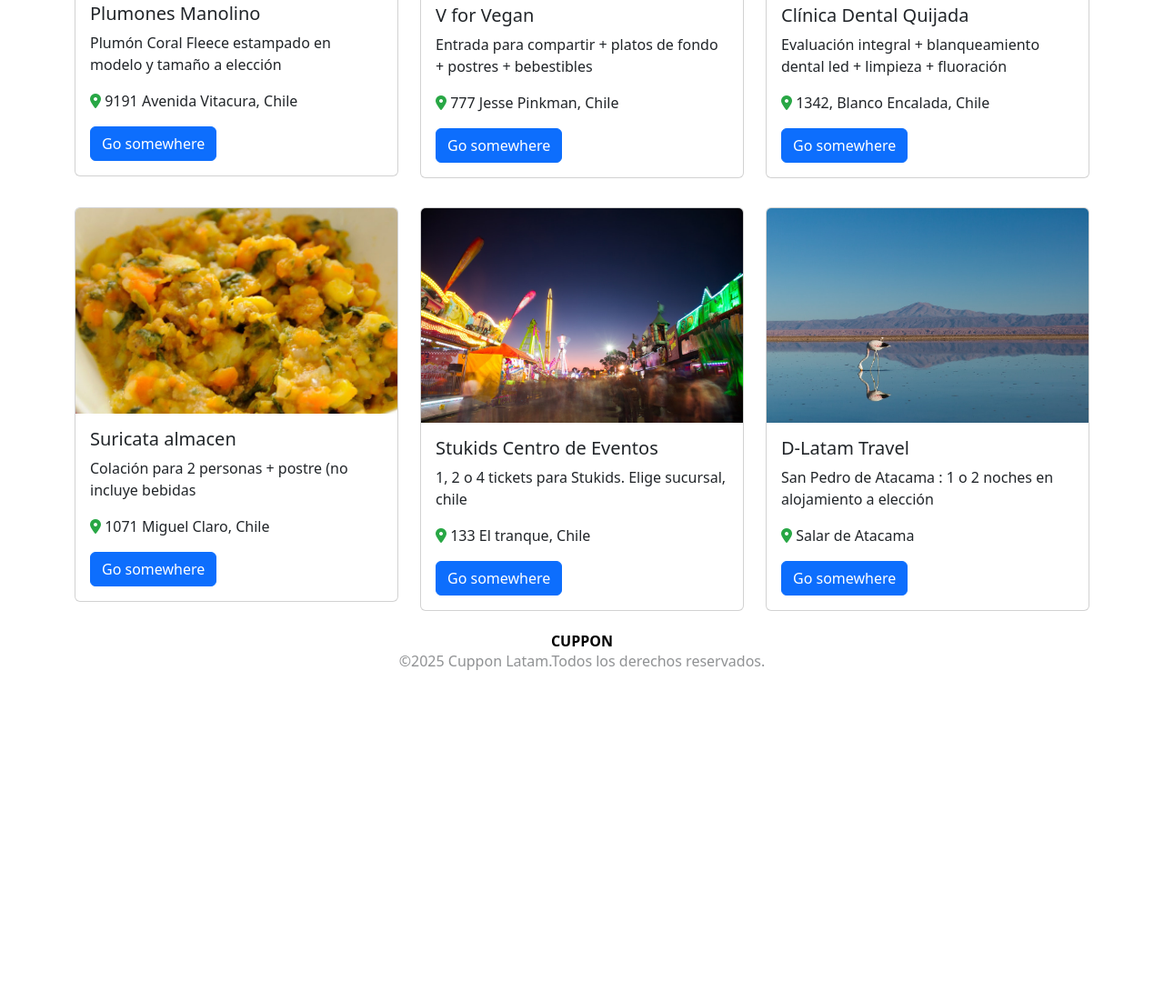
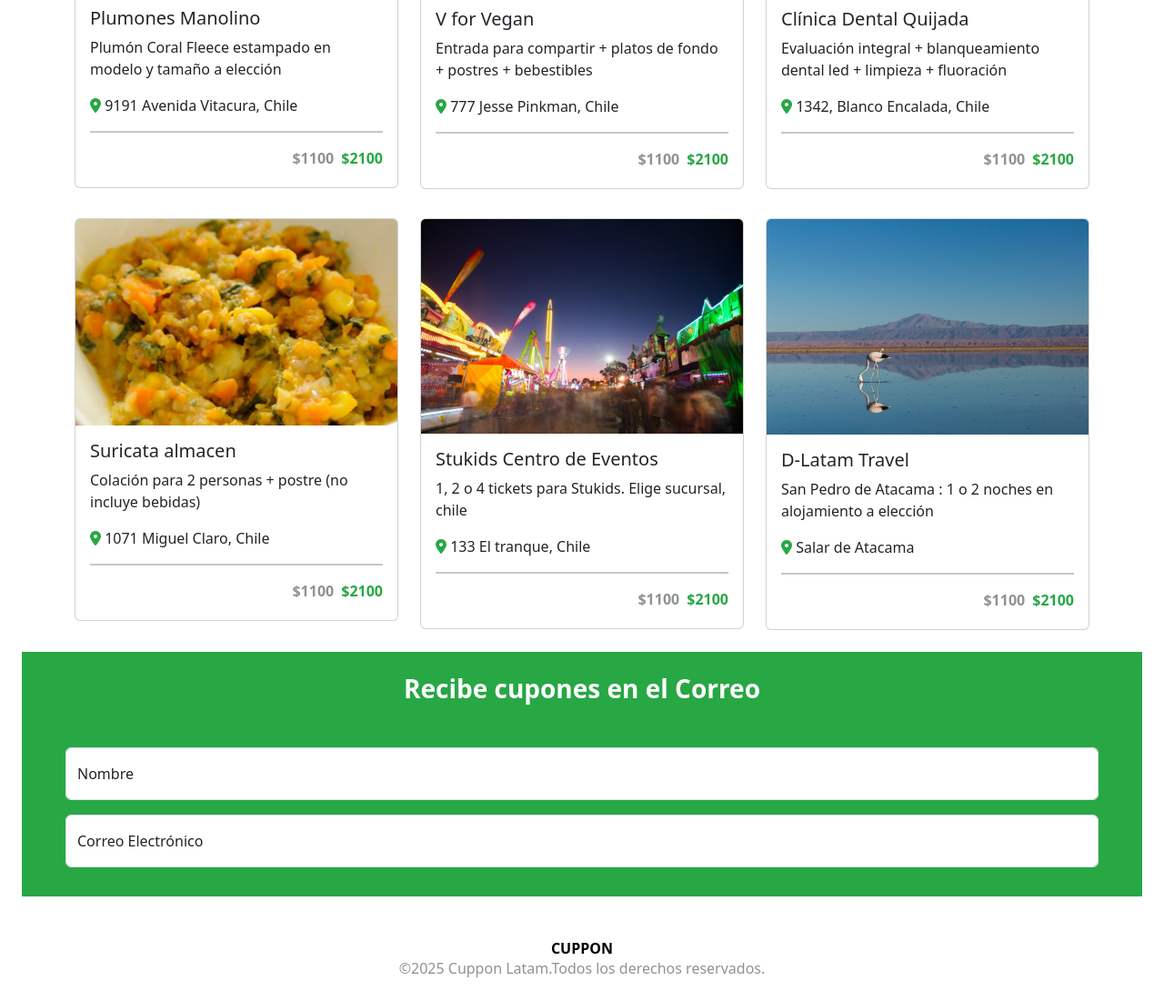
Before and after one commit to jonathangonzaleza/boostr, a plain HTML site: page index.html in a window 1280 px wide. Shown: the part 370-1471 px from the top of the page at 91% size. Before the commit the page ends 1133 px from the top, so only its background shows below. Drawn offline with nearby package versions, Linux system fonts and the light colour scheme.

Commit message:
some changes

```diff
--- a/assets/CSS/style.css
+++ b/assets/CSS/style.css
@@ -4,3 +4,10 @@
 
     background-color: #28A745 !important;
   }
+
+.text-cuppon {
+    /* --bs-bg-opacity: 1;
+    background-color: rgba(var(--bs-success-rgb), var(--bs-bg-opacity)) !important; */
+
+    color: #28A745 !important;
+  }
--- a/index.html
+++ b/index.html
@@ -53,9 +53,9 @@
 
   <!-- header -->
   <header>
-    <h3 class="text-body-tertiary text-center mt-3 mb-2pb-4">
-      Bienvenido a Chile!!
-    </h3>
+    <h2 class="text-body-tertiary fw-bold text-center mt-3 mb-2pb-4">
+      Servicios a tomar en cuenta en su estancia en Chile!!
+    </h2>
   </header>
 
 
@@ -72,7 +72,10 @@
               <h5 class="card-title">Plumones Manolino</h5>
               <p class="card-text">Plumón Coral Fleece estampado en modelo y tamaño a elección</p>
               <p><i class="fa-solid fa-location-dot" style="color: #28a745;"></i> 9191 Avenida Vitacura, Chile</p>
-              <a href="#" class="btn btn-primary">Go somewhere</a>
+              <div class="d-flex justify-content-end border-top border-2 border-secondary-subtle pb-1 pt-3">
+                <span class="me-2 fw-bold text-body-tertiary">$1100</span>
+                <span class="text-cuppon fw-bold ">$2100</span>
+              </div>
             </div>
           </div>
         </div>
@@ -85,7 +88,10 @@
               <h5 class="card-title">V for Vegan</h5>
               <p class="card-text">Entrada para compartir + platos de fondo + postres + bebestibles</p>
               <p><i class="fa-solid fa-location-dot" style="color: #28a745;"></i> 777 Jesse Pinkman, Chile</p>
-              <a href="#" class="btn btn-primary">Go somewhere</a>
+              <div class="d-flex justify-content-end border-top border-2 border-secondary-subtle pb-1 pt-3">
+                <span class="me-2 fw-bold text-body-tertiary">$1100</span>
+                <span class="text-cuppon fw-bold ">$2100</span>
+              </div>
             </div>
           </div>
         </div>
@@ -96,7 +102,10 @@
               <h5 class="card-title">Clínica Dental Quijada</h5>
               <p class="card-text">Evaluación integral + blanqueamiento dental led + limpieza + fluoración</p>
               <p><i class="fa-solid fa-location-dot" style="color: #28a745;"></i> 1342, Blanco Encalada, Chile</p>
-              <a href="#" class="btn btn-primary">Go somewhere</a>
+              <div class="d-flex justify-content-end border-top border-2 border-secondary-subtle pb-1 pt-3">
+                <span class="me-2 fw-bold text-body-tertiary">$1100</span>
+                <span class="text-cuppon fw-bold ">$2100</span>
+              </div>
             </div>
           </div>
         </div>
@@ -107,9 +116,12 @@
             <img src="./assets/img/cupon-4.jpg" class="card-img-top" alt="imagen ilustrativa4">
             <div class="card-body">
               <h5 class="card-title">Suricata almacen</h5>
-              <p class="card-text">Colación para 2 personas + postre (no incluye bebidas</p>
+              <p class="card-text">Colación para 2 personas + postre (no incluye bebidas)</p>
               <p><i class="fa-solid fa-location-dot" style="color: #28a745;"></i> 1071 Miguel Claro, Chile</p>
-              <a href="#" class="btn btn-primary">Go somewhere</a>
+              <div class="d-flex justify-content-end border-top border-2 border-secondary-subtle pb-1 pt-3">
+                <span class="me-2 fw-bold text-body-tertiary">$1100</span>
+                <span class="text-cuppon fw-bold ">$2100</span>
+              </div>
             </div>
           </div>
         </div>
@@ -122,7 +134,10 @@
               <h5 class="card-title">Stukids Centro de Eventos</h5>
               <p class="card-text">1, 2 o 4 tickets para Stukids. Elige sucursal, chile</p>
               <p><i class="fa-solid fa-location-dot" style="color: #28a745;"></i> 133 El tranque, Chile</p>
-              <a href="#" class="btn btn-primary">Go somewhere</a>
+              <div class="d-flex justify-content-end border-top border-2 border-secondary-subtle pb-1 pt-3">
+                <span class="me-2 fw-bold text-body-tertiary">$1100</span>
+                <span class="text-cuppon fw-bold ">$2100</span>
+              </div>
             </div>
           </div>
         </div>
@@ -135,7 +150,10 @@
               <h5 class="card-title">D-Latam Travel</h5>
               <p class="card-text">San Pedro de Atacama : 1 o 2 noches en alojamiento a elección</p>
               <p><i class="fa-solid fa-location-dot" style="color: #28a745;"></i> Salar de Atacama</p>
-              <a href="#" class="btn btn-primary">Go somewhere</a>
+              <div class="d-flex justify-content-end border-top border-2 border-secondary-subtle pb-1 pt-3">
+                <span class="me-2 fw-bold text-body-tertiary">$1100</span>
+                <span class="text-cuppon fw-bold ">$2100</span>
+              </div>
             </div>
           </div>
         </div>
@@ -150,22 +168,30 @@
 
 
   <!-- formularios -->
-<section>
+  <section class=" bg-cuppon pt-4 pb-3 ms-4 me-4">
+    <h3 class="text-center text-white  fw-bold  "> Recibe cupones en el Correo</h3>
+    <div class="form-floating mb-3 mt-5 ms-5 me-5">
+      <input type="email" class="form-control" id="floatingInput" placeholder="name@example.com">
+      <label for="floatingInput">Nombre</label>
+    </div>
+    <div class="form-floating mb-3 ms-5 me-5">
+      <input type="password" class="form-control" id="floatingPassword" placeholder="Password">
+      <label for="floatingPassword">Correo Electrónico</label>
+    </div>
 
 
-
-</section>
+  </section>
 
 
 
   <!-- footer -->
 
-  <footer class=" mb-4">
+  <footer class=" mb-4 mt-5">
 
-      <h6 class="text-center text-black fw-bold mb-0">
-        CUPPON
-      </h6>
-      <p class=" text-center fs-6 text-body-tertiary"> ©2025 Cuppon Latam.Todos los derechos reservados.</p>
+    <h6 class="text-center text-black fw-bold mb-0">
+      CUPPON
+    </h6>
+    <p class=" text-center fs-6 text-body-tertiary"> ©2025 Cuppon Latam.Todos los derechos reservados.</p>
 
   </footer>
 
```
